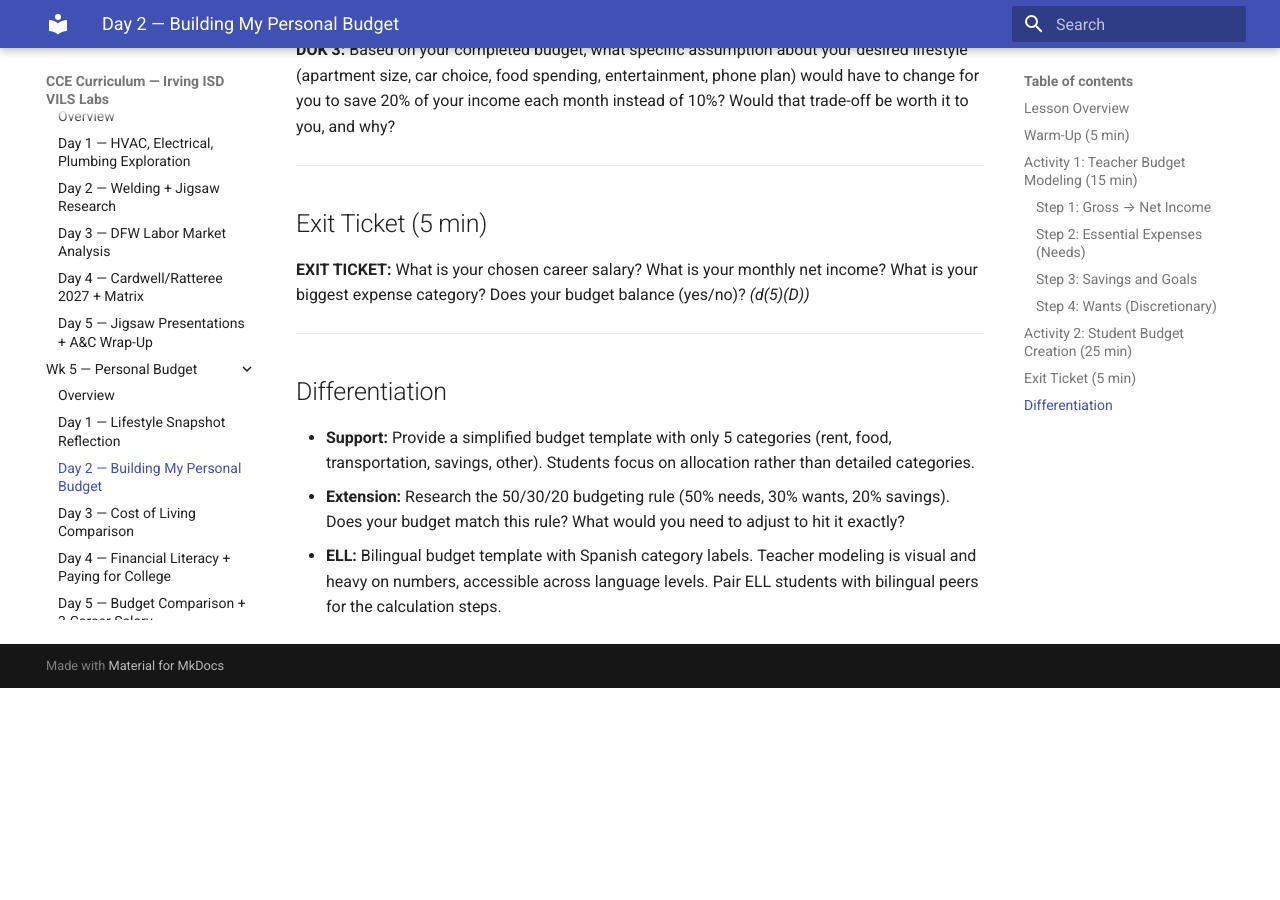
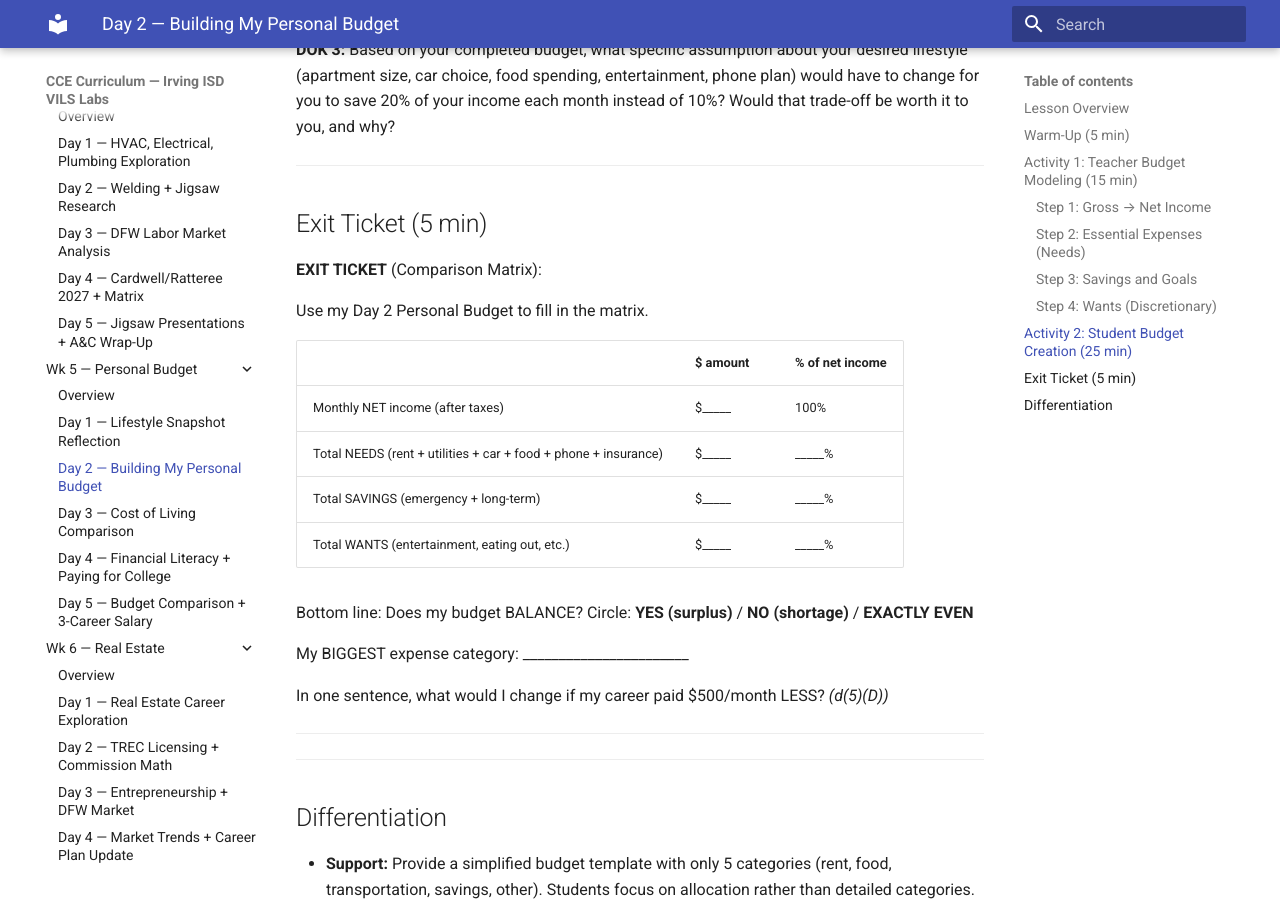
Before and after one commit to elbrielle/cce-curriculum, an MkDocs documentation site: the page built from docs/5sw/wk5-personal-budget/day2.md, in a window 1280 px wide and 900 px high, scrolled down 3171 px. Built offline with MkDocs 1.6.1 and Material for MkDocs 9.7.7, drawn with Linux system fonts in a browser that asks for light colours; the version menu is left out; before the commit the page ends 3859 px from its top, so only the background shows below that.

Commit message:
AUDIT: 5SW Wk5 Day 1 + Day 2 exit-ticket rewrite

```diff
--- a/docs/5sw/wk5-personal-budget/day2.md
+++ b/docs/5sw/wk5-personal-budget/day2.md
@@ -97,7 +97,24 @@ Teacher circulates with a 3-check protocol:
 
 ## Exit Ticket (5 min)
 
-**EXIT TICKET:** What is your chosen career salary? What is your monthly net income? What is your biggest expense category? Does your budget balance (yes/no)? *(d(5)(D))*
+**EXIT TICKET** (Comparison Matrix):
+
+Use my Day 2 Personal Budget to fill in the matrix.
+
+| | $ amount | % of net income |
+|---|---|---|
+| Monthly NET income (after taxes) | $_____ | 100% |
+| Total NEEDS (rent + utilities + car + food + phone + insurance) | $_____ | _____% |
+| Total SAVINGS (emergency + long-term) | $_____ | _____% |
+| Total WANTS (entertainment, eating out, etc.) | $_____ | _____% |
+
+Bottom line: Does my budget BALANCE? Circle: **YES (surplus)** / **NO (shortage)** / **EXACTLY EVEN**
+
+My BIGGEST expense category: _______________________
+
+In one sentence, what would I change if my career paid $500/month LESS? *(d(5)(D))*
+
+   ___________________________________________________________________
 
 ---
 
```
Also changed, not shown: docs/5sw/wk5-personal-budget/day1.md (+19 -1 lines).
